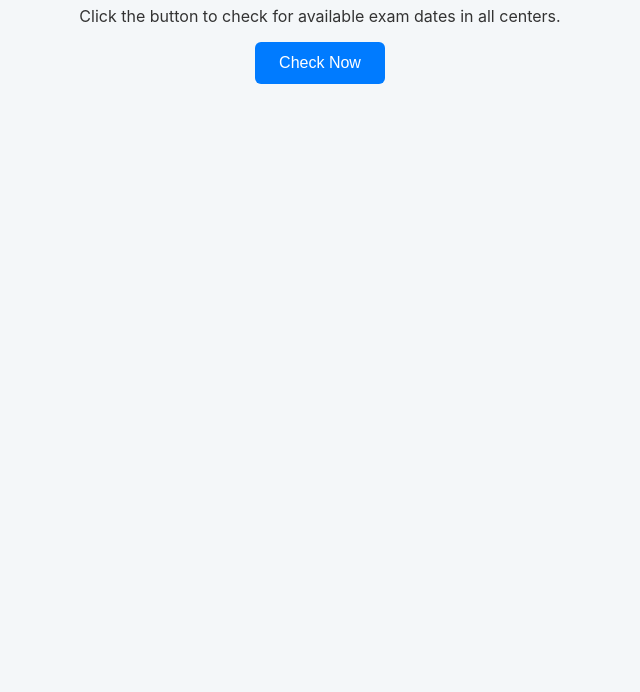
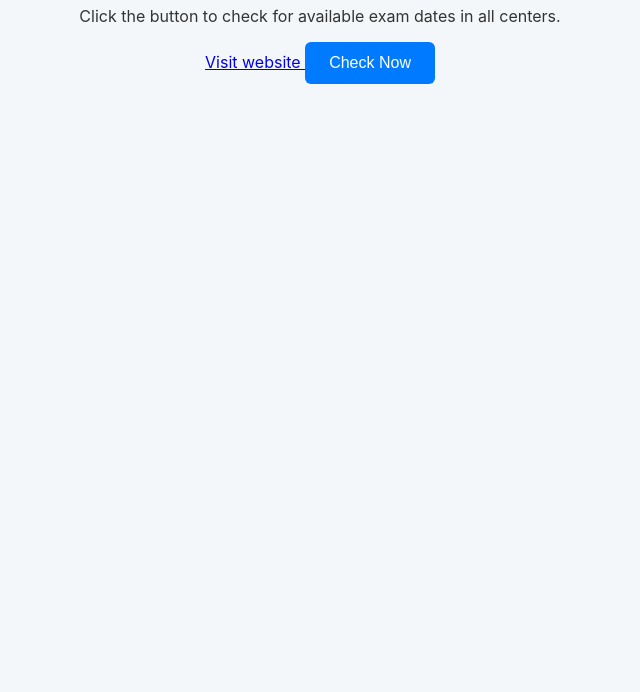
Before and after one commit to DavitMunjishvili/martva-api, a plain HTML site: page static/index.html in a window 1280 px wide. Shown: the part 108-800 px from the top of the page, without its empty margins (320-960 px from the left). Drawn offline with Linux system fonts and the light colour scheme.

Commit message:
add visit website link

```diff
--- a/static/index.html
+++ b/static/index.html
@@ -10,6 +10,12 @@
     <main>
       <h1>Driving Exam Availability Checker</h1>
       <p>Click the button to check for available exam dates in all centers.</p>
+      <a
+        href="https://my.sa.gov.ge/drivinglicenses/practicalexam"
+        target="_blank"
+      >
+        Visit website
+      </a>
       <button id="check-dates-btn">Check Now</button>
       <div id="results-container" class="results-container">
         <!-- Results will be displayed here -->
```
